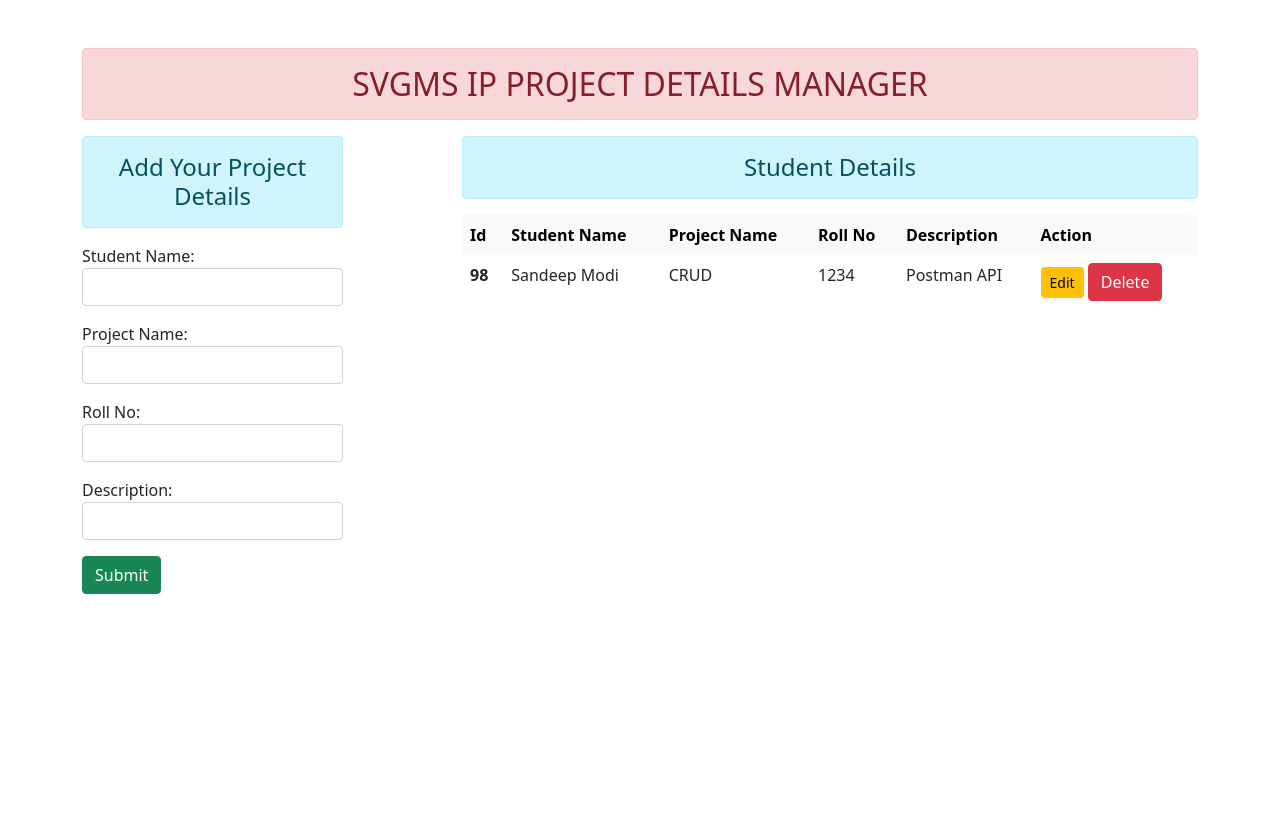
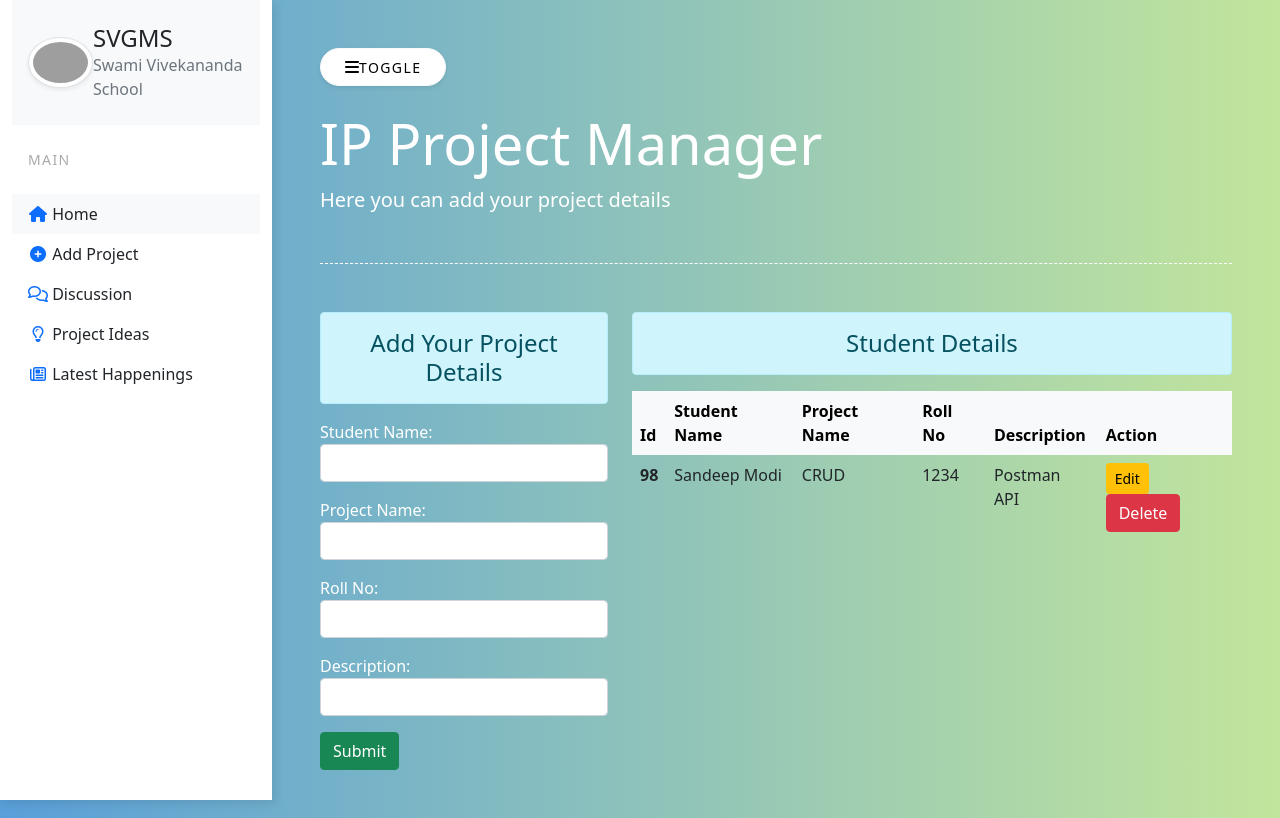
Before and after one commit to pulkitjangid/IP_Project_Manager, a Django app: page /project in a window 1280 px wide. Before the commit the page ends 594 px from the top, so only its background shows below. Run offline with Django 3.2, Linux system fonts and the light colour scheme; data comes from the database, SQL or seed files in the repository; both versions use the stored data as it was after the commit; some libraries are stand-ins or nearby versions; grey boxes are pictures that could not be loaded.

Commit message:
front end

```diff
--- a/crud/urls.py
+++ b/crud/urls.py
@@ -19,6 +19,7 @@ from register import views
 
 urlpatterns = [
     path('admin/', admin.site.urls),
+    path('',views.home, name='home_index'),
     path('project', views.add_show, name="add&show"),
     path('delete/<int:id>/', views.delete_data, name="deletedata"),
     path('<int:id>/', views.update_data, name="updatedata"),
--- a/register/templates/register/add&show.html
+++ b/register/templates/register/add&show.html
@@ -1,7 +1,7 @@
 {% extends 'register/base.html' %}
 {% block content %}
 <div class="row">
-    <div class="col-sm-3">
+    <div class="col-sm-4">
         <h4 class="text-center alert alert-info">Add Your Project Details</h4>
         <form action="" method="POST">
             {% csrf_token %}
@@ -10,10 +10,10 @@
         </form>
     </div>
 
-    <div class="col-sm-8 offset-1">
+    <div class="col-sm-8">
         <h4 class="text-center alert alert-info">Student Details</h4>
         {% if stu %}
-        <table class="table table-borderless table-hover">
+        <table class="table table-borderless table-hover mt-2">
             <thead class="table-light">
                 <tr>
                     <th scope="col">Id</th>
@@ -38,9 +38,7 @@
                             {% csrf_token %}
                             <input type="submit" class="btn btn-danger" value="Delete">
                         </form>
-
                     </td>
-
                 </tr>
                 {% endfor %}
             </tbody>
@@ -50,12 +48,5 @@
         {% endif %}
     </div>
 </div>
-<script type="text/javascript">
-    function FbotonOn() {
 
-        if(document.getElementById('checkBox').checked)
-            document.getElementById('texto').innerHTML = "Thank you";
-        else
-            document.getElementById('texto').innerHTML = "Good Bye";
-    }
 {% endblock content %}
--- a/register/templates/register/base.html
+++ b/register/templates/register/base.html
@@ -8,18 +8,163 @@
     <title>Project Manager</title>
     <link rel="stylesheet" href="{% static 'register/css/bootstrap.min.css' %}">
 </head>
+<style>
+    .vertical-nav {
+        min-width: 17rem;
+        width: 17rem;
+        height: 100vh;
+        position: fixed;
+        top: 0;
+        left: 0;
+        box-shadow: 3px 3px 10px rgba(0, 0, 0, 0.1);
+        transition: all 0.4s;
+    }
+
+    .page-content {
+        width: calc(100% - 17rem);
+        margin-left: 17rem;
+        transition: all 0.4s;
+    }
+
+    /* for toggle behavior */
+
+    #sidebar.active {
+        margin-left: -17rem;
+    }
+
+    #content.active {
+        width: 100%;
+        margin: 0;
+    }
+
+    @media (max-width: 768px) {
+        #sidebar {
+            margin-left: -17rem;
+        }
+
+        #sidebar.active {
+            margin-left: 0;
+        }
+
+        #content {
+            width: 100%;
+            margin: 0;
+        }
+
+        #content.active {
+            margin-left: 17rem;
+            width: calc(100% - 17rem);
+        }
+    }
+
+
+
+    body {
+        background: #599fd9;
+        background: -webkit-linear-gradient(to right, #599fd9, #c2e59c);
+        background: linear-gradient(to right, #599fd9, #c2e59c);
+        min-height: 100vh;
+        overflow-x: hidden;
+    }
+
+    .separator {
+        margin: 3rem 0;
+        border-bottom: 1px dashed #fff;
+    }
+
+    .text-uppercase {
+        letter-spacing: 0.1em;
+    }
+
+    .text-gray {
+        color: #aaa;
+    }
+
+    .pip {
+        margin-right: 50px;
+    }
+</style>
 
 <body>
-    <div class="container mt-5">
-        <h2 class="text-center alert alert-danger">SVGMS IP PROJECT DETAILS MANAGER</h2>
+
+    <body>
+        <!-- Vertical navbar -->
+        <div class="vertical-nav bg-white container-fluid col-sm-2" id="sidebar">
+            <div class="py-4 px-3 mb-4 bg-light">
+                <div class="media d-flex align-items-center"><img
+                        src="https://upload.wikimedia.org/wikipedia/commons/8/80/Swami_Vivekananda_1893_Scanned_Image.jpg"
+                        alt="..." width="65" class="mr-3 rounded-circle img-thumbnail shadow-sm">
+                    <div class="media-body">
+                        <h4 class="m-0">SVGMS</h4>
+                        <p class="font-weight-light text-muted mb-0">Swami Vivekananda School</p>
+                    </div>
+                </div>
+            </div>
+
+            <p class="text-gray font-weight-bold text-uppercase px-3 small pb-4 mb-0">Main</p>
+
+            <ul class="nav flex-column bg-white mb-0">
+                <li class="nav-item">
+                    <a href="#" class="nav-link text-dark font-italic bg-light">
+                        <i class="fa fa-home mr-3 text-primary fa-fw"></i>
+                        Home
+                    </a>
+                </li>
+                <li class="nav-item">
+                    <a href="#" class="nav-link text-dark font-italic">
+                        <i class="fa fa-plus-circle mr-3 text-primary fa-fw"></i>
+                        Add Project
+                    </a>
+                </li>
+                <li class="nav-item">
+                    <a href="#" class="nav-link text-dark font-italic">
+
+                        <i class="fa fa-comments-o text-primary fa-fw" aria-hidden="true"></i>
+                        Discussion
+                    </a>
+                </li>
+                <li class="nav-item">
+                    <a href="#" class="nav-link text-dark font-italic">
+                        <i class="fa fa-lightbulb-o mr-3 text-primary fa-fw"></i>
+                        Project Ideas
+                    </a>
+                </li>
+                <li class="nav-item">
+                    <a href="#" class="nav-link text-dark font-italic">
+                        <i class="fa fa-newspaper-o mr-1 text-primary fa-fw"></i>
+                        Latest Happenings
+                    </a>
+                </li>
+            </ul>
+        </div>
+
+        <div class="page-content p-5" id="content">
+            <!-- Toggle button -->
+            <button id="sidebarCollapse" type="button"
+                class="btn btn-light bg-white rounded-pill shadow-sm px-4 mb-4"><i class="fa fa-bars mr-2"></i><small
+                    class="text-uppercase font-weight-bold">Toggle</small></button>
+
+            <!-- Demo content -->
+            <h2 class="display-4 text-white">IP Project Manager</h2>
+            <p class="lead text-white mb-0">Here you can add your project details</p>
+            </p>
+
+            <div class="separator"></div>
+            <div class="row text-white">
+                <div class="col-lg-12">
                     {% block content %}
 
                     {% endblock content %}
                 </div>
 
+            </div>
+
+        </div>
+
         <script src="{% static 'register/js/jquery.js' %}"></script>
         <script src="{% static 'register/js/bootstrap.min.js' %}"></script>
         <script src="{% static 'register/js/popper.js' %}"></script>
+        <script src="https://use.fontawesome.com/69a8a7b9cc.js"></script>
     </body>
 
 </html>
--- a/register/views.py
+++ b/register/views.py
@@ -3,7 +3,8 @@ from .forms import ProjectRegistration
 from .models import User as data
 
 # Create your views here.
-
+def home(request):
+    return render(request,'register/index.html')
 #To add and show the details
 def add_show(request):
     if request.method == 'POST':
```
Also changed, not shown: register/templates/register/index.html (added, +191 -0 lines), db.sqlite3. Lines whose indentation alone changed are shown as unchanged.
